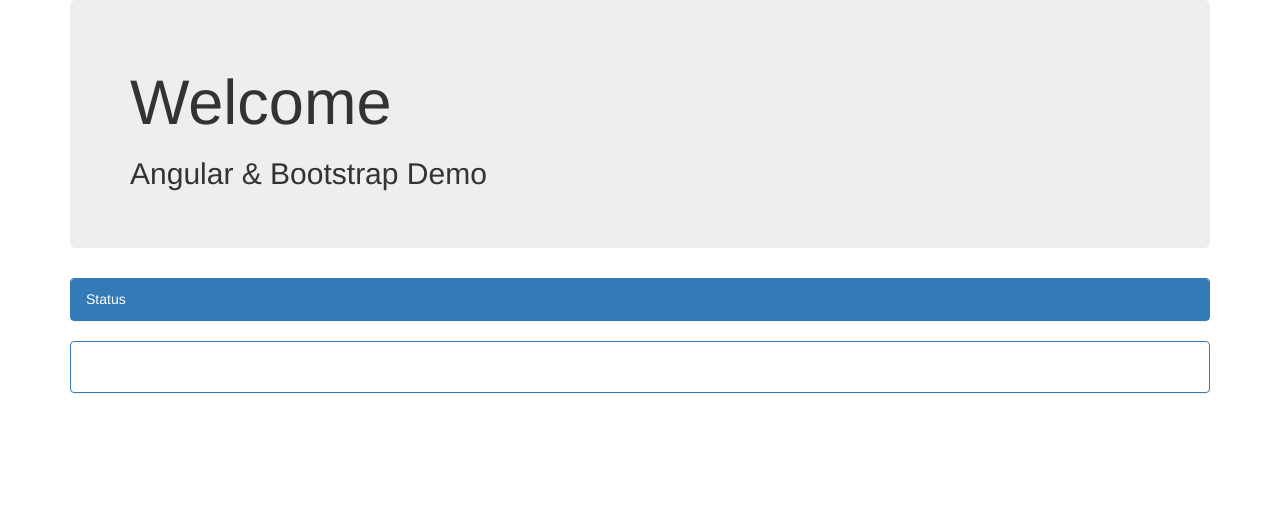
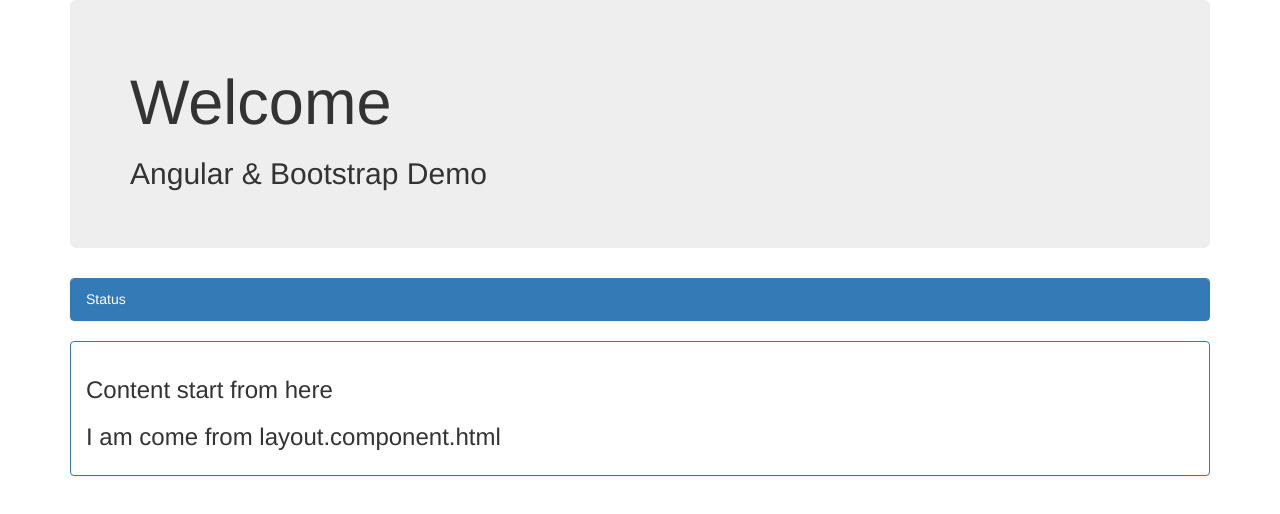
Before and after one commit to rocky-bgta/NybSys, an Angular app in the folder TillBox-Web/: page / in a window 1280 px wide. Shown: the top 514 px of the page. Built offline with nearby package versions, Linux system fonts and the light colour scheme.

Commit message:
Use of ng-content directive

```diff
--- a/TillBox-Web/src/app/layout/content/content.component.html
+++ b/TillBox-Web/src/app/layout/content/content.component.html
@@ -6,5 +6,8 @@
 <div class="panel panel-primary">
     <div class="panel-body">
         <h3>{{title}}</h3>
+        <article>
+            <ng-content></ng-content>
+        </article>
     </div>
 </div>
--- a/TillBox-Web/src/app/layout/content/content.component.ts
+++ b/TillBox-Web/src/app/layout/content/content.component.ts
@@ -7,4 +7,5 @@ import { Component } from '@angular/core';
   styleUrls: ['content.component.css']
 })
 export class ContentComponent{
+    title: string = "Content start from here";
 }
--- a/TillBox-Web/src/app/layout/layout.component.html
+++ b/TillBox-Web/src/app/layout/layout.component.html
@@ -1,4 +1,8 @@
 <div class="container">
     <app-header></app-header>
-    <app-content></app-content>
+    <app-content>
+        <div>
+            <h3>I am come from layout.component.html</h3>
+        </div>
+    </app-content>
 </div>
--- a/TillBox-Web/src/app/layout/layout.component.ts
+++ b/TillBox-Web/src/app/layout/layout.component.ts
@@ -1,4 +1,4 @@
-import { Component, OnInit } from '@angular/core';
+import { Component } from '@angular/core';
 
 @Component({
   moduleId: module.id,
@@ -6,11 +6,5 @@ import { Component, OnInit } from '@angular/core';
   templateUrl: 'layout.component.html',
   styleUrls: ['layout.component.css']
 })
-export class LayoutComponent implements OnInit {
-
-  constructor() { }
-
-  ngOnInit() {
-  }
-
+export class LayoutComponent{
 }
```
